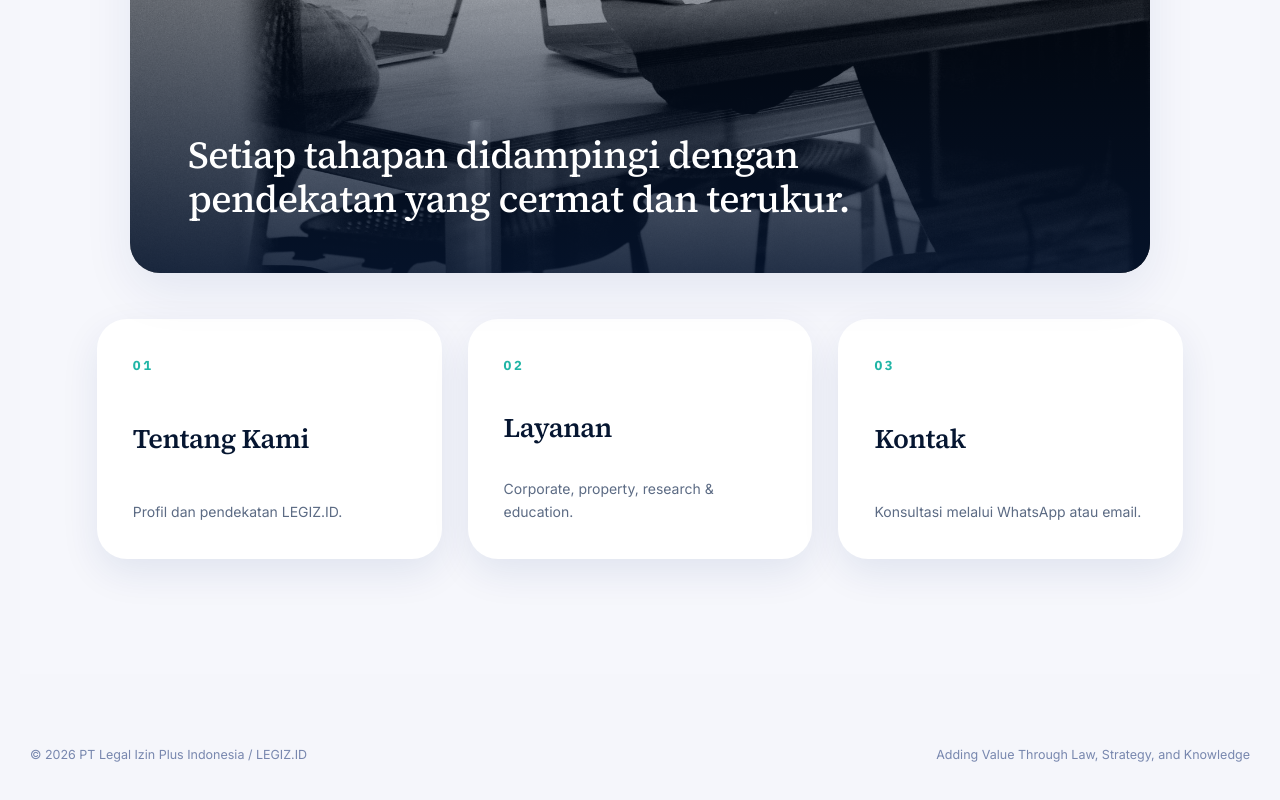
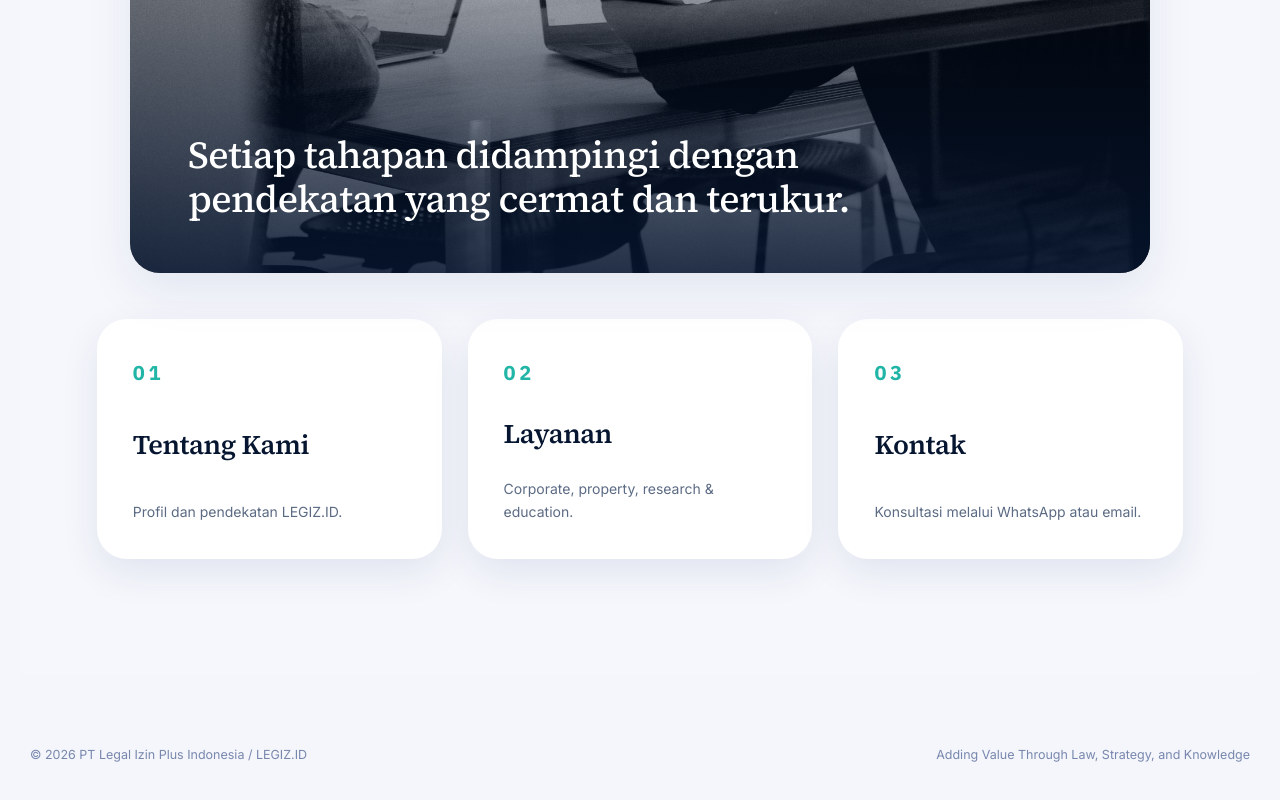
Before and after one commit to legizplus/legiz-website, a React (Vite) app: page / in a window 1280 px wide. Shown: the part 2377-3177 px from the top of the page. Built offline with nearby package versions, Linux system fonts and the light colour scheme.

Commit message:
Increase summary card numbering size

```diff
--- a/src/styles.css
+++ b/src/styles.css
@@ -218,7 +218,7 @@ blockquote { margin: 34px 0 0; padding: 30px 34px; border-radius: var(--radius-m
   transition: transform .22s ease, box-shadow .22s ease;
 }
 .summary-grid a:hover { transform: translateY(-6px); box-shadow: var(--shadow-card-hover); }
-.summary-grid span { color: var(--teal); font-family: var(--display); font-size: 13px; font-weight: 700; letter-spacing: .2em; }
+.summary-grid span { color: var(--teal); font-family: var(--display); font-size: 20px; font-weight: 700; letter-spacing: .18em; }
 .summary-grid strong { color: var(--navy-900); font-family: var(--serif); font-size: 27px; font-weight: 600; letter-spacing: -.016em; line-height: 1.22; }
 .summary-grid small { color: var(--muted); font-size: 14px; line-height: 1.6; }
 
```
